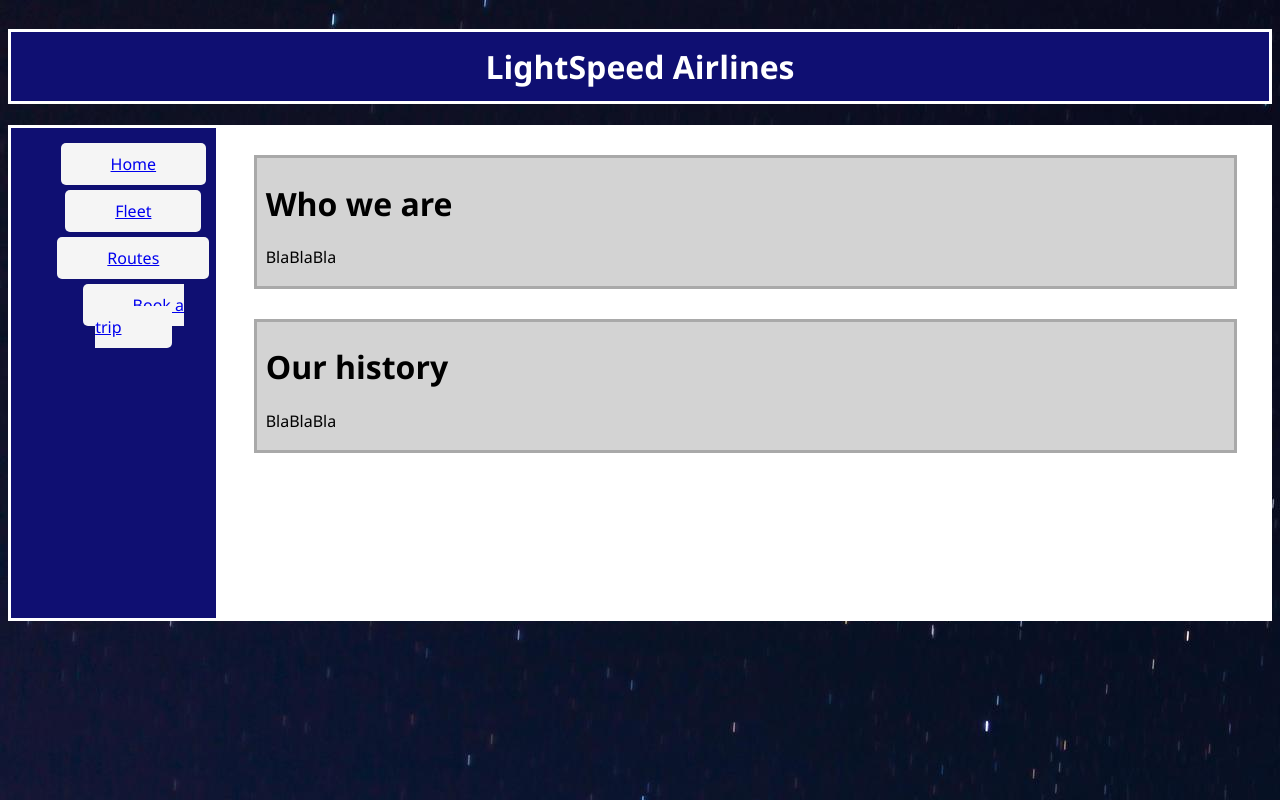
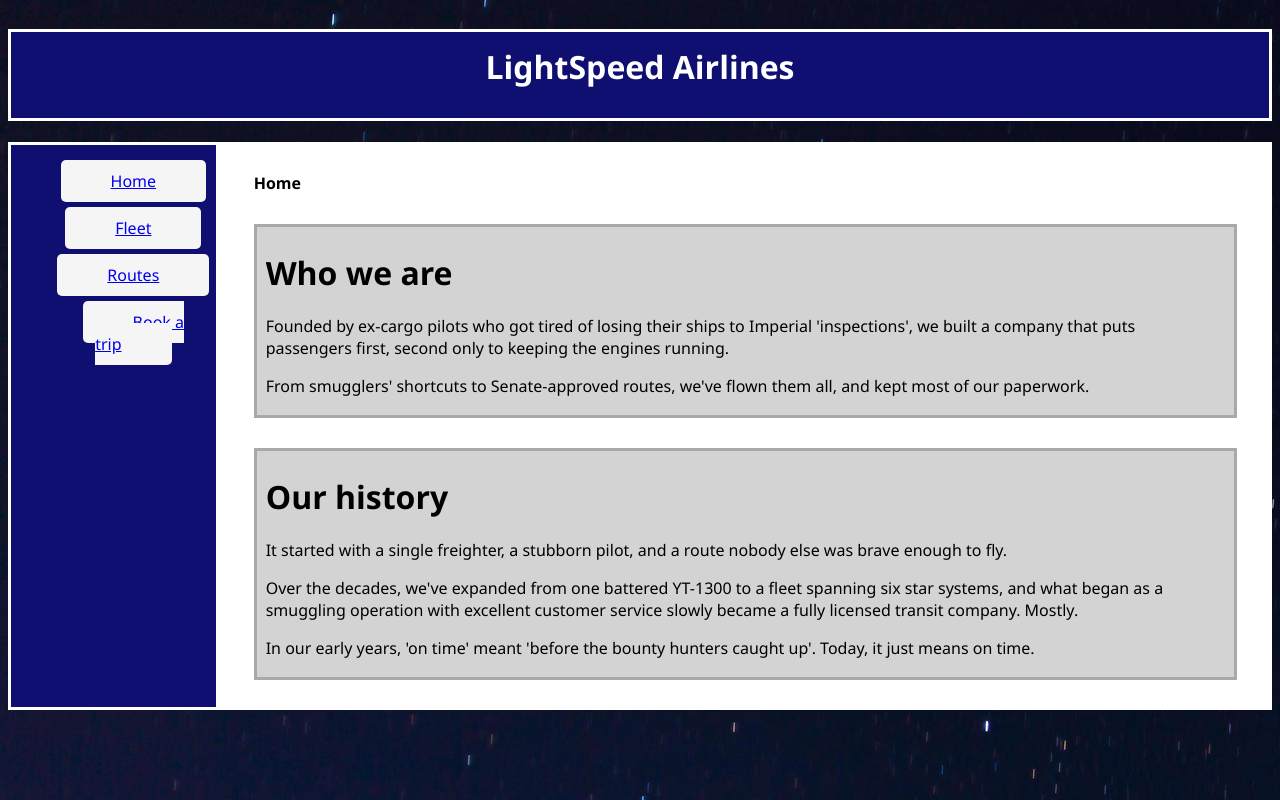
Before and after one commit to lucasangio01/lightspeed-airlines, a Python web app: template templates/home.html in a window 1280 px wide. Run offline with Jinja, Linux system fonts and the light colour scheme; the template is opened without the code that fills it, so the values that code supplies are empty.

Commit message:
populate home content + create fleet page

```diff
--- a/static/css/styles.css
+++ b/static/css/styles.css
@@ -63,3 +63,7 @@
 .home-content:hover{
     box-shadow: 4px 4px 6px black;
 }
+
+.page-name{
+    margin: 30px 30px;
+}
--- a/templates/home.html
+++ b/templates/home.html
@@ -7,6 +7,7 @@
 </head>
 
 <body class="main-background">
+
     <h1 class="main-title">LightSpeed Airlines</h1>
     <nav class="navbar">
         <ul id="main-menu-ul">
@@ -16,14 +17,19 @@
             <li class="menu-button-li"><a href="book.html" class="menu-button">Book a trip</a></li>
         </ul>
     </nav>
+
     <div class="main-content-background">
+        <h4 class="page-name">Home</h4>
         <div class="home-content">
             <h1>Who we are</h1>
-            <p>BlaBlaBla</p>
+            <p>Founded by ex-cargo pilots who got tired of losing their ships to Imperial 'inspections', we built a company that puts passengers first, second only to keeping the engines running.</p>
+            <p>From smugglers' shortcuts to Senate-approved routes, we've flown them all, and kept most of our paperwork.</p>
         </div>
         <div class="home-content">
             <h1>Our history</h1>
-            <p>BlaBlaBla</p>
+            <p>It started with a single freighter, a stubborn pilot, and a route nobody else was brave enough to fly.</p>
+            <p>Over the decades, we've expanded from one battered YT-1300 to a fleet spanning six star systems, and what began as a smuggling operation with excellent customer service slowly became a fully licensed transit company. Mostly.</p>
+            <p>In our early years, 'on time' meant 'before the bounty hunters caught up'. Today, it just means on time.</p>
         </div>
     </div>
 </body>
```
Also changed, not shown: templates/fleet.html (+26 -0 lines).
